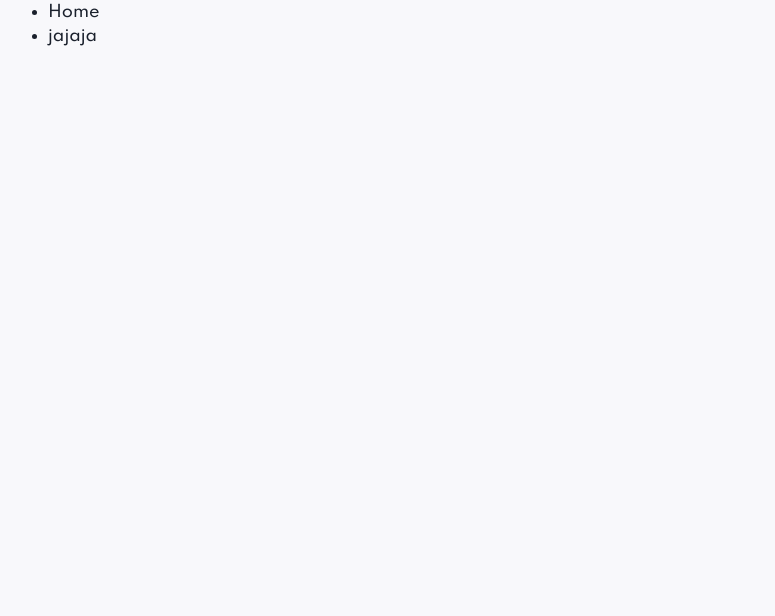
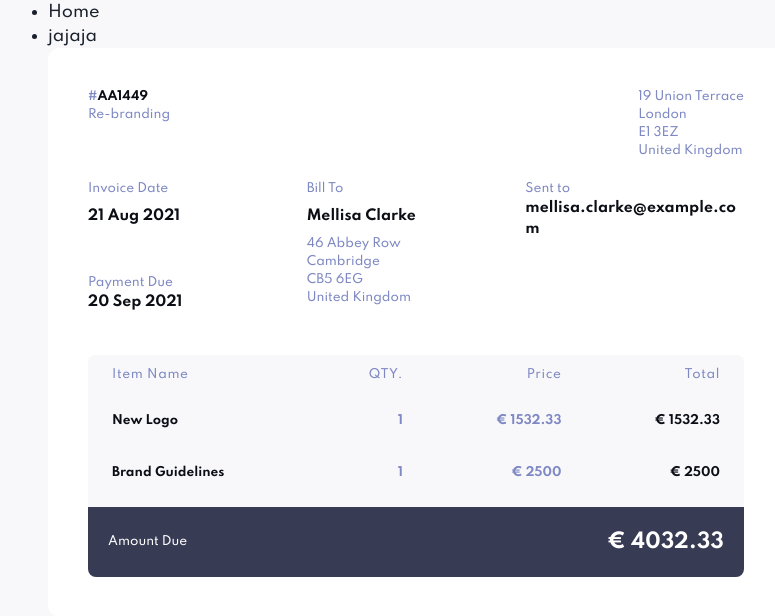
Before and after one commit to esteban-master/invoice-app-vite, a React (Vite) app: page /invoice/AA1449 in a window 1280 px wide. Before the commit this address had no page. Shown: the top 616 px of the page, without its empty margins (224-999 px from the left). Built offline with nearby package versions, Linux system fonts and the light colour scheme.

Commit message:
Invoice page detalles listo

```diff
--- a/src/App.tsx
+++ b/src/App.tsx
@@ -4,15 +4,14 @@ import { QueryClient, QueryClientProvider } from 'react-query'
 import { ReactQueryDevtools } from 'react-query/devtools'
 import Router from './Routes.routes'
 const queryClient = new QueryClient()
-import { useBreakpointValue } from '@chakra-ui/react'
 function App() {
   return (
-    // <QueryClientProvider client={queryClient}>
-    //   <ReactQueryDevtools />
-    // </QueryClientProvider>
-    <Container maxWidth={{ base: 'container.sm', md: 'container.md' }}>
-      <Router />
-    </Container>
+    <QueryClientProvider client={queryClient}>
+      <ReactQueryDevtools />
+      <Container maxWidth={{ base: 'container.sm', md: 'container.md' }}>
+        <Router />
+      </Container>
+    </QueryClientProvider>
   )
 }
 
--- a/src/Routes.routes.tsx
+++ b/src/Routes.routes.tsx
@@ -2,6 +2,7 @@ import React from 'react'
 import { BrowserRouter, Routes, Route } from 'react-router-dom'
 import { MenuNavbar } from './components/MenuNavbar'
 import { Home } from './pages/Home'
+import { Invoice } from './pages/Invoice'
 
 export default function Router() {
   return (
@@ -9,6 +10,7 @@ export default function Router() {
       <MenuNavbar />
       <Routes>
         <Route path="/" element={<Home />} />
+        <Route path="/invoice/:id" element={<Invoice />} />
       </Routes>
     </BrowserRouter>
   )
--- a/src/components/FilterByStatus.tsx
+++ b/src/components/FilterByStatus.tsx
@@ -22,7 +22,7 @@ export const FilterByStatus = ({ status }: { status: string[] }) => {
     <Stack spacing={6} direction={'row'} alignItems={'center'}>
       <Menu>
         <MenuButton>
-          <Stack direction={'row'} alignItems={'center'}>
+          <Stack fontWeight={'bold'} direction={'row'} alignItems={'center'}>
             <Box>{hidden ? 'Filter' : 'Filter by status'} </Box>
             <Icon
               width={5}
@@ -33,15 +33,15 @@ export const FilterByStatus = ({ status }: { status: string[] }) => {
           </Stack>
         </MenuButton>
         <MenuList
-          marginTop={4}
+          marginTop={3}
           bg={colorMode === 'dark' ? 'bg_app.gray' : 'white'}
         >
           {status.map((s) => (
-            <MenuItem cursor={'pointer'} as="label" htmlFor={s}>
+            <MenuItem key={s} cursor={'pointer'} as="label" htmlFor={s}>
               <Stack direction={'row'} alignItems={'center'}>
                 <Checkbox
                   id={s}
-                  colorScheme={'purple'}
+                  colorScheme={'primary'}
                   iconColor="white"
                   _hover={{
                     borderColor: 'primary.500'
--- /dev/null
+++ b/src/components/InvoiceId.tsx
@@ -0,0 +1,13 @@
+import { Box, Text } from '@chakra-ui/react'
+import React from 'react'
+
+export const InvoiceId = ({ id }: { id: string }) => {
+  return (
+    <Text fontSize={'xs'} variant={'bold'}>
+      <Box as={'span'} color={'texto.light'} fontWeight={'bold'}>
+        #
+      </Box>
+      {id}
+    </Text>
+  )
+}
--- /dev/null
+++ b/src/components/TotalItems.tsx
@@ -0,0 +1,156 @@
+import {
+  Stack,
+  Table,
+  Tbody,
+  Td,
+  Text,
+  Th,
+  Thead,
+  Tr,
+  useBreakpointValue,
+  useColorMode
+} from '@chakra-ui/react'
+import React from 'react'
+import { Item } from '../interfaces'
+
+export const TotalItems = ({
+  items,
+  total
+}: {
+  items: Item[]
+  total: number
+}) => {
+  const { colorMode } = useColorMode()
+  const isMobile = useBreakpointValue({ base: true, md: false })
+  console.log('ISMOBILE: ', isMobile)
+  return (
+    <Stack
+      borderRadius={'lg'}
+      bg={colorMode === 'dark' ? 'bg_app.gray' : 'bg_app.light'}
+    >
+      {isMobile ? (
+        <Stack spacing={5} padding={5}>
+          {items.map((item) => (
+            <Stack
+              key={item.name}
+              direction={'row'}
+              justifyContent={'space-between'}
+              alignItems={'center'}
+            >
+              <Stack>
+                <Text variant={'bold'}> {item.name} </Text>
+                <Text variant={'price'}>
+                  {item.quantity} x &euro; {item.price}
+                </Text>
+              </Stack>
+
+              <Text variant={'bold'}> &euro; {item.total} </Text>
+            </Stack>
+          ))}
+        </Stack>
+      ) : (
+        <Table
+          bg={colorMode === 'dark' ? 'bg_app.gray' : 'bg_app.light'}
+          variant={'unstyled'}
+          borderTopRadius={'lg'}
+        >
+          <Thead>
+            <Tr>
+              <Th>
+                <Text
+                  fontFamily={'Spartan'}
+                  textTransform={'capitalize'}
+                  fontWeight={'medium'}
+                >
+                  Item Name
+                </Text>
+              </Th>
+              <Th>
+                <Text
+                  fontFamily={'Spartan'}
+                  textAlign={'end'}
+                  textTransform={'capitalize'}
+                  fontWeight={'medium'}
+                >
+                  QTY.
+                </Text>
+              </Th>
+              <Th>
+                <Text
+                  fontFamily={'Spartan'}
+                  textAlign={'end'}
+                  textTransform={'capitalize'}
+                  fontWeight={'medium'}
+                >
+                  Price
+                </Text>
+              </Th>
+              <Th>
+                <Text
+                  textAlign={'end'}
+                  fontFamily={'Spartan'}
+                  textTransform={'capitalize'}
+                  fontWeight={'medium'}
+                >
+                  Total
+                </Text>
+              </Th>
+            </Tr>
+          </Thead>
+          <Tbody>
+            {items.map((item) => (
+              <Tr key={item.name}>
+                <Td>
+                  <Text variant={'bold'}> {item.name} </Text>
+                </Td>
+                <Td>
+                  <Text
+                    color={colorMode === 'dark' ? 'white' : 'texto.light'}
+                    textAlign={'end'}
+                    fontWeight={'bold'}
+                  >
+                    {item.quantity}
+                  </Text>
+                </Td>
+                <Td>
+                  <Text
+                    color={colorMode === 'dark' ? 'texto.dark' : 'texto.light'}
+                    fontWeight={'bold'}
+                    textAlign={'end'}
+                  >
+                    &euro; {item.price}
+                  </Text>
+                </Td>
+                <Td>
+                  <Text variant={'bold'} textAlign={'end'}>
+                    &euro; {item.total}{' '}
+                  </Text>
+                </Td>
+              </Tr>
+            ))}
+          </Tbody>
+        </Table>
+      )}
+
+      <Stack
+        borderBottomRadius={'lg'}
+        padding={5}
+        bg={colorMode === 'dark' ? 'texto.bold' : 'draft.500'}
+        direction={'row'}
+        alignItems={'center'}
+        justifyContent={'space-between'}
+      >
+        <Text color={'white'}>
+          {isMobile
+            ? colorMode === 'dark'
+              ? 'Amount Due'
+              : 'Grand Total'
+            : 'Amount Due'}
+        </Text>
+        <Text fontSize={'xl'} color={'white'} fontWeight={'bold'}>
+          &euro; {total}
+        </Text>
+      </Stack>
+    </Stack>
+  )
+}
--- /dev/null
+++ b/src/pages/Invoice/index.tsx
@@ -0,0 +1,94 @@
+import {
+  Box,
+  Grid,
+  GridItem,
+  Stack,
+  Text,
+  useColorMode
+} from '@chakra-ui/react'
+import React from 'react'
+import { useParams } from 'react-router-dom'
+import { InvoiceId } from '../../components/InvoiceId'
+import data from '../../../data.json'
+import { TotalItems } from '../../components/TotalItems'
+
+export const Invoice = () => {
+  const { id } = useParams()
+  const invoiceData = data.find((invoice) => invoice.id === id)
+  const { colorMode } = useColorMode()
+  return (
+    <Stack>
+      <Stack
+        borderRadius={'xl'}
+        spacing={5}
+        bg={colorMode === 'dark' ? 'bg_app.card' : 'white'}
+        padding={{ base: 5, md: 10 }}
+      >
+        <Stack
+          direction={{ base: 'column', md: 'row' }}
+          spacing={{ base: 5, md: 0 }}
+          justifyContent={{ base: 'start', md: 'space-between' }}
+        >
+          <Stack spacing={0}>
+            <InvoiceId id={id!} />
+            <Text fontSize={'xs'}>{invoiceData?.description}</Text>
+          </Stack>
+          <Stack spacing={0} marginY={6}>
+            <Text>{invoiceData?.senderAddress?.street}</Text>
+            <Text>{invoiceData?.senderAddress?.city}</Text>
+            <Text>{invoiceData?.senderAddress?.postCode}</Text>
+            <Text>{invoiceData?.senderAddress?.country}</Text>
+          </Stack>
+        </Stack>
+
+        <Stack spacing={10}>
+          <Grid
+            rowGap={8}
+            templateColumns={{ base: 'repeat(4, 1fr)', md: 'repeat(6, 1fr)' }}
+          >
+            <GridItem colSpan={{ base: 2, md: 2 }}>
+              <Stack>
+                <Text> Invoice Date </Text>
+                <Text fontSize={'sm'} variant={'bold'}>
+                  21 Aug 2021
+                </Text>
+              </Stack>
+            </GridItem>
+            <GridItem colSpan={{ base: 2, md: 2 }} rowSpan={{ base: 2 }}>
+              <Stack>
+                <Text> Bill To </Text>
+                <Text fontSize={'sm'} variant={'bold'}>
+                  {invoiceData?.clientName}
+                </Text>
+              </Stack>
+              <Stack marginY={2} spacing={0}>
+                <Text>{invoiceData?.clientAddress?.street}</Text>
+                <Text>{invoiceData?.clientAddress?.city}</Text>
+                <Text>{invoiceData?.clientAddress?.postCode}</Text>
+                <Text>{invoiceData?.clientAddress?.country}</Text>
+              </Stack>
+            </GridItem>
+            <GridItem colSpan={{ base: 2, md: 2 }}>
+              <Text>Payment Due</Text>
+              <Text fontSize={'sm'} variant={'bold'}>
+                20 Sep 2021
+              </Text>
+            </GridItem>
+            <GridItem
+              colSpan={{ base: 4, md: 2 }}
+              colStart={{ md: 5 }}
+              rowStart={{ md: 1 }}
+            >
+              <Text>Sent to</Text>
+              <Text fontSize={'sm'} variant={'bold'}>
+                {invoiceData?.clientEmail}
+              </Text>
+            </GridItem>
+          </Grid>
+
+          <TotalItems items={invoiceData?.items!} total={invoiceData?.total!} />
+        </Stack>
+      </Stack>
+    </Stack>
+  )
+}
--- a/theme.ts
+++ b/theme.ts
@@ -17,17 +17,6 @@ const theme: Partial<ChakraTheme> = {
     primary: {
       100: '#9277FF',
       500: '#7C5DFA'
-    },
-    purple: {
-      100: '#7C5DFA',
-      200: '#7C5DFA',
-      300: '#7C5DFA',
-      400: '#7C5DFA',
-      500: '#7C5DFA',
-      600: '#7C5DFA',
-      700: '#7C5DFA',
-      800: '#7C5DFA',
-      900: '#7C5DFA'
     },
     bg_app: {
       light: '#F8F8FB',
@@ -65,18 +54,24 @@ const theme: Partial<ChakraTheme> = {
   components: {
     Text: {
       baseStyle: (props) => ({
-        color: mode('texto.light', 'texto.dark')(props)
-      })
+        color: mode('texto.light', 'texto.dark')(props),
+        fontSize: 'xs'
+      }),
+      variants: {
+        bold: (props) => ({
+          fontWeight: 'bold',
+          color: mode('texto.bold', 'white')(props)
+        }),
+        price: (props) => ({
+          fontWeight: 'bold',
+          color: mode('texto.light', 'texto.gray')(props)
+        })
+      }
     },
     Heading: {
       baseStyle: (props) => ({
         color: mode('texto.bold', 'white')(props)
       })
-    },
-    Checkbox: {
-      // baseStyle: (props) => ({
-      //   bgColor: mode('primary.500', 'primary.500')(props)
-      // })
     }
   }
 }
```
Also changed, not shown: src/components/HeaderInvoices.tsx (+6 -22 lines), src/components/InvoiceItem.tsx (+9 -18 lines), src/pages/Home/index.tsx (+29 -6 lines).
